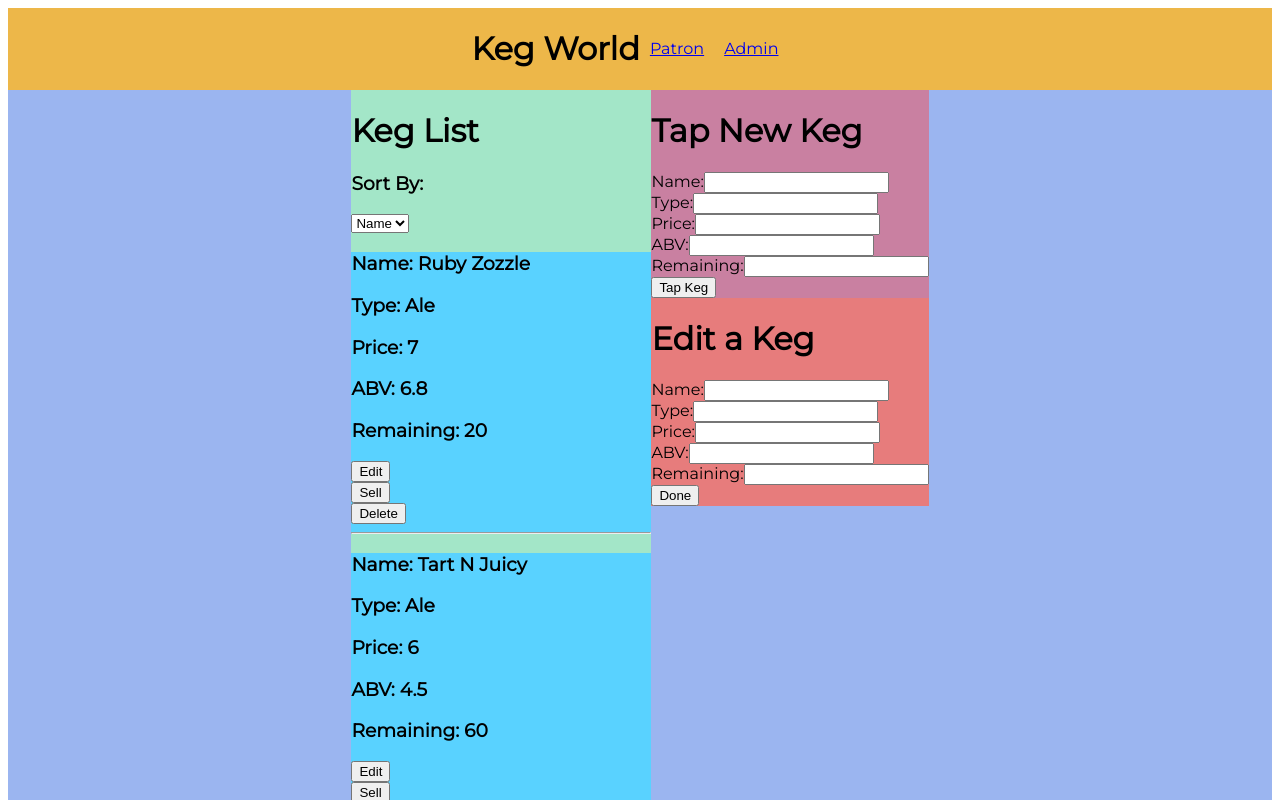
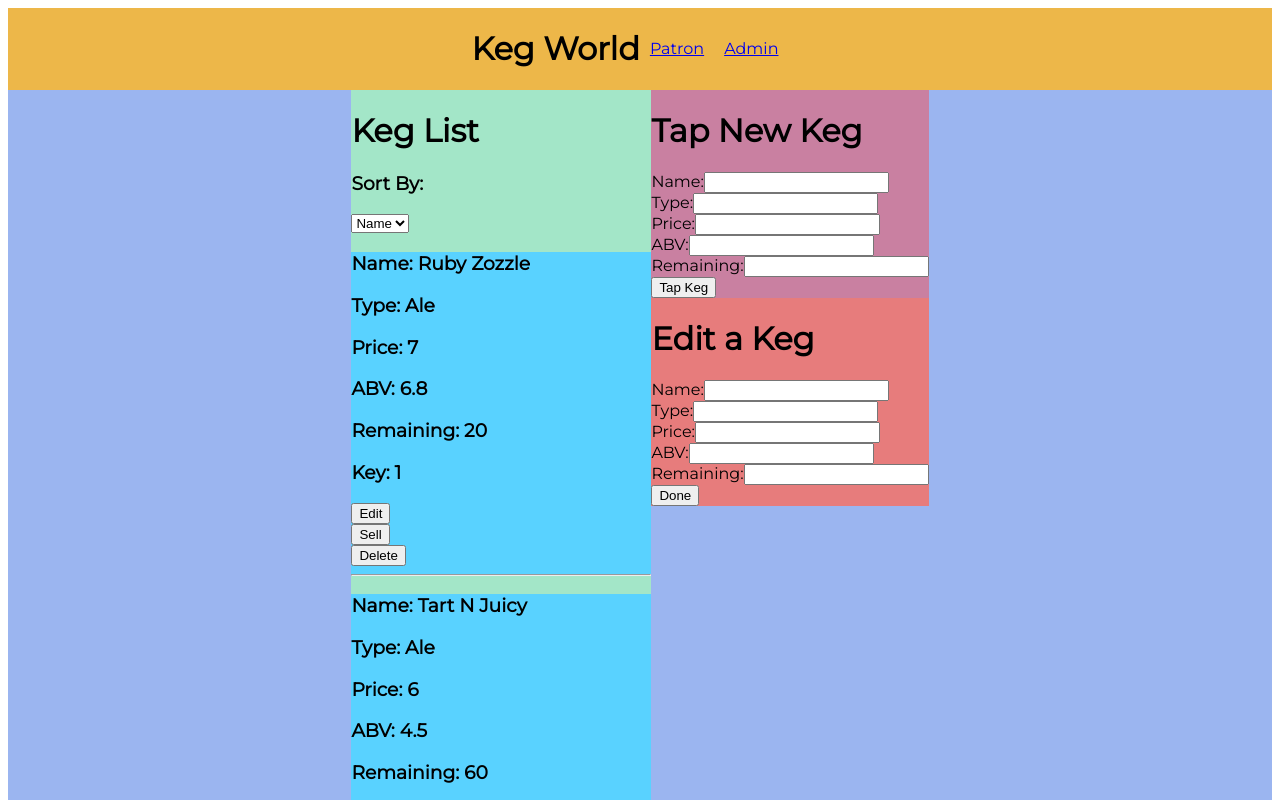
Before and after one commit to amcgladd/react-taproom, a React app: page /#/adminview in a window 1280 px wide. Shown: the top 800 px of the page. Built offline with nearby package versions, Linux system fonts and the light colour scheme.

Commit message:
pass id to delete button component

```diff
--- a/src/components/DeleteButton.jsx
+++ b/src/components/DeleteButton.jsx
@@ -2,10 +2,11 @@ import React from 'react';
 import PropTypes from 'prop-types';
 
 function DeleteButton(props) {
+
   return (
     <div>
       <button
-        onClick={() =>{props.onDeleteKegSubmission(props.key);}}
+        onClick={() =>{props.onDeleteKegSubmission(props.id);}}
         >Delete</button>
     </div>
   );
--- a/src/components/Keg.jsx
+++ b/src/components/Keg.jsx
@@ -19,10 +19,11 @@ function Keg(props){
       <h3>Price: {props.price}</h3>
       <h3>ABV: {props.abv}</h3>
       <h3>Remaining: {props.remaining}</h3>
+      <h3>Key: {props.id}</h3>
       <EditButton />
       <SellButton />
       <DeleteButton
-        key={props.key}
+        id={props.id}
         onDeleteKegSubmission={props.onDeleteKegSubmission} />
       <hr/>
     </div>
@@ -67,6 +68,7 @@ Keg.propTypes = {
   price: PropTypes.number.isRequired,
   abv: PropTypes.number,
   remaining: PropTypes.number,
+  key: PropTypes.string,
   currentRouterPath: PropTypes.string
 };
 
--- a/src/components/KegList.jsx
+++ b/src/components/KegList.jsx
@@ -23,7 +23,7 @@ function KegList(props){
           abv={keg.abv}
           remaining={keg.remaining}
           currentRouterPath={props.currentRouterPath}
-          key={keg.id}
+          id={keg.id}
           onDeleteKegSubmission={props.onDeleteKegSubmission}
         />
       )}
```
